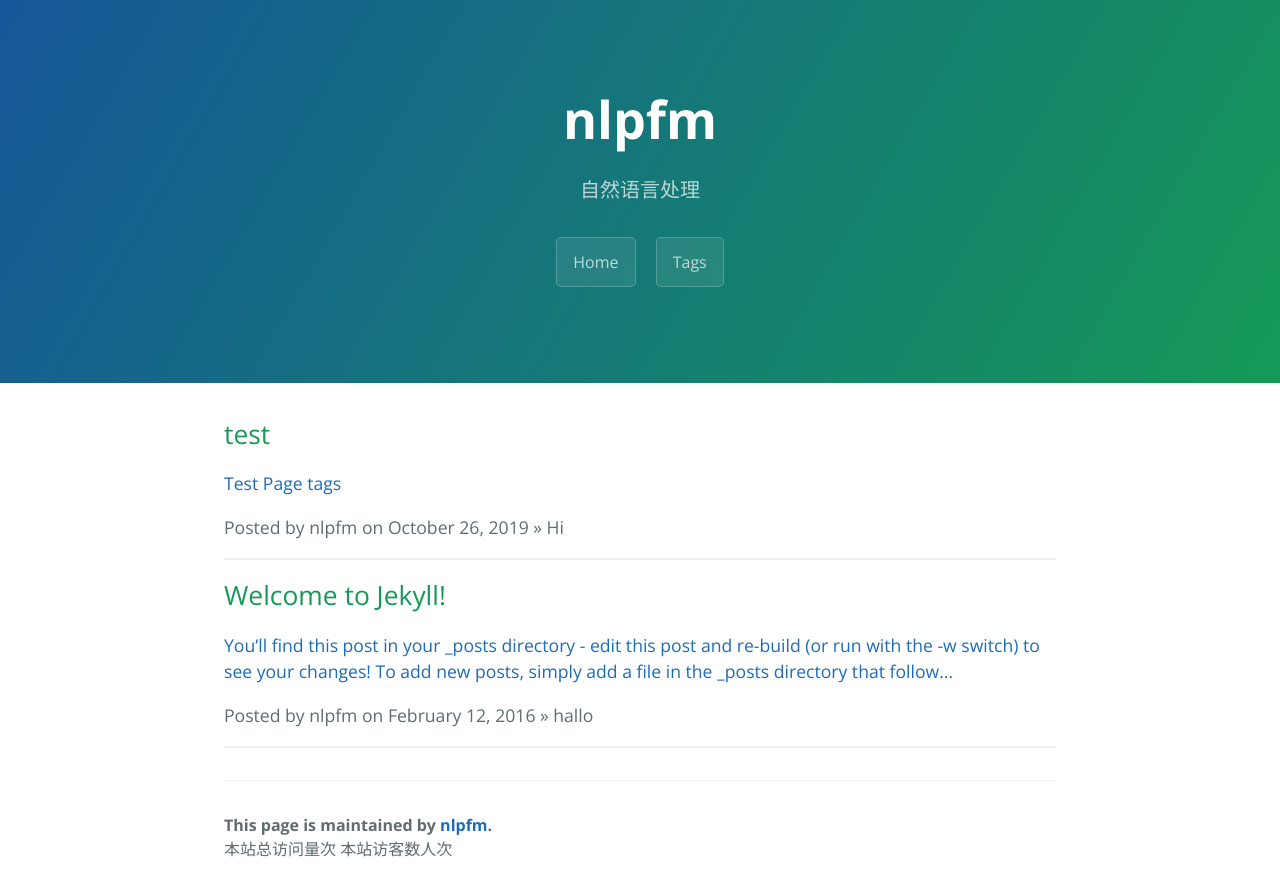
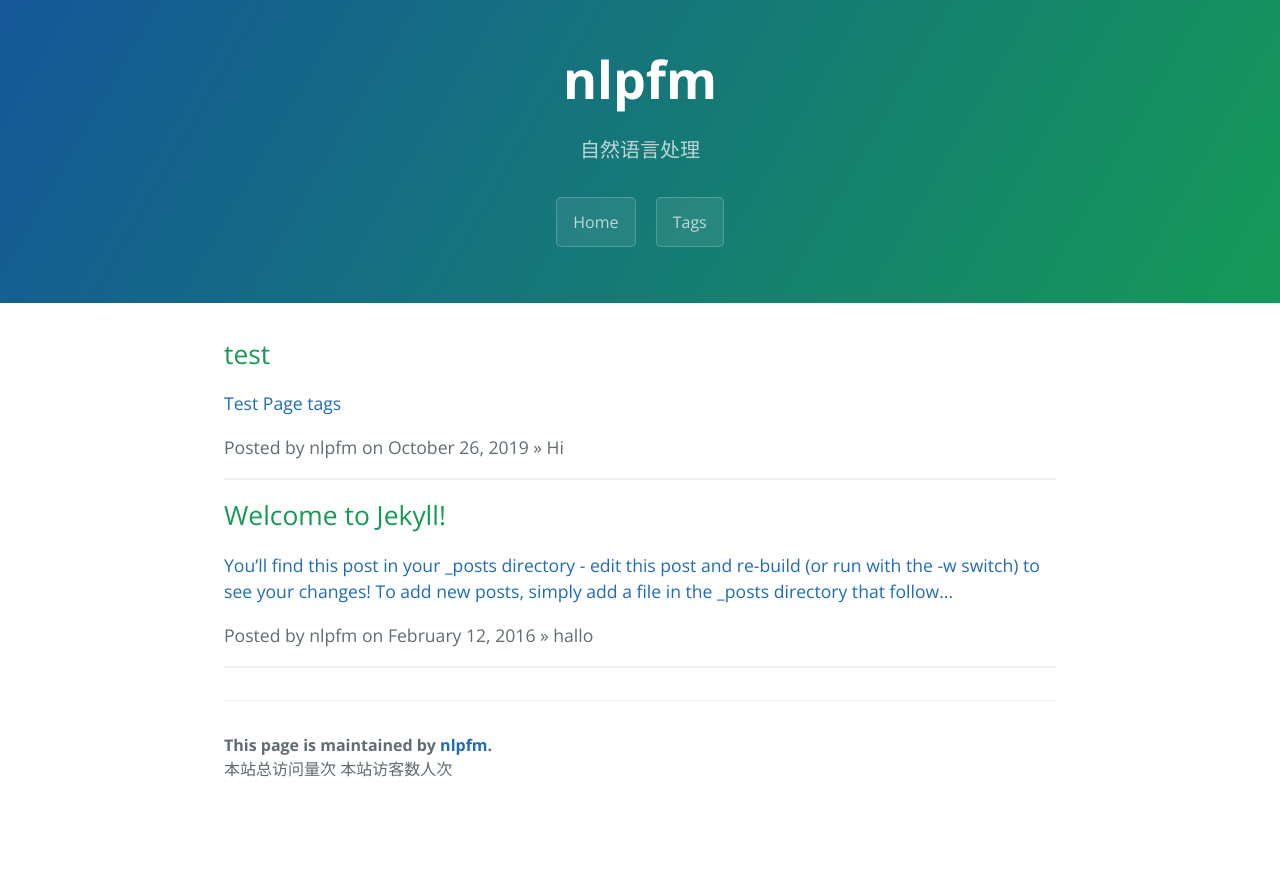
Before and after one commit to nlpfm/nlpfm.github.io, a Jekyll site: the page built from index.html, in a window 1280 px wide. Shown: the top 896 px of the page. Built offline with Jekyll 4.4.1, drawn with Linux system fonts in a browser that asks for light colours; the list of posts is cut into pages by our own code; comment, search, counter and statistics services are not loaded.

Commit message:
Update cayman.css

```diff
--- a/css/cayman.css
+++ b/css/cayman.css
@@ -138,11 +138,16 @@ a:hover { text-decoration: underline; }
 @media screen and (min-width: 42em) and (max-width: 64em) { .btn { padding: 0.6rem 0.9rem; font-size: 0.9rem; } }
 @media screen and (max-width: 42em) { .btn { display: block; width: 100%; padding: 0.75rem; font-size: 0.9rem; }
   .btn + .btn { margin-top: 1rem; margin-left: 0; } }
-
+/*
 .page-header { color: #fff; text-align: center; background-color: #159957; background-image: linear-gradient(120deg, #155799, #159957); }
 @media screen and (min-width: 64em) { .page-header { padding: 5rem 6rem; } }
 @media screen and (min-width: 42em) and (max-width: 64em) { .page-header { padding: 3rem 4rem; } }
 @media screen and (max-width: 42em) { .page-header { padding: 2rem 1rem; } }
+*/
+.page-header { color: #fff; text-align: center; background-color: #159957; background-image: linear-gradient(120deg, #155799, #159957); }
+@media screen and (min-width: 32em) { .page-header { padding: 2.5rem 3rem; } }
+@media screen and (min-width: 21em) and (max-width: 64em) { .page-header { padding: 1.5rem 2rem; } }
+@media screen and (max-width: 21em) { .page-header { padding: 1rem 0.5rem; } }
 
 .project-name { margin-top: 0; margin-bottom: 0.1rem; }
 @media screen and (min-width: 64em) { .project-name { font-size: 3.25rem; } }
```
